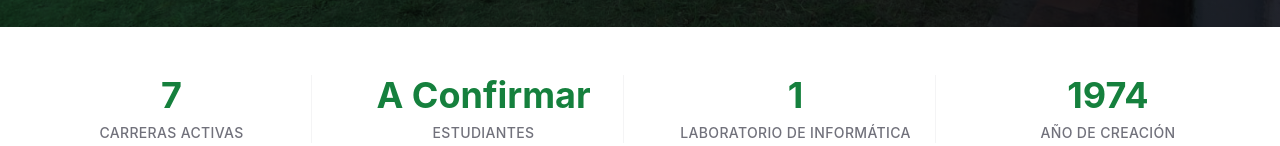
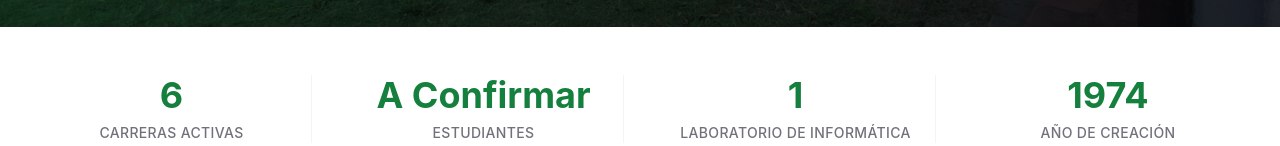
Before and after one commit to rizzofs/CentroRegionalChivilcoy, a React (Vite) app: page / in a window 1280 px wide. Shown: the part 654-800 px from the top of the page. Built offline with nearby package versions, Linux system fonts and the light colour scheme.

Commit message:
fix: updated active careers stat from 7 to 6

```diff
--- a/src/pages/Home.tsx
+++ b/src/pages/Home.tsx
@@ -85,7 +85,7 @@ export default function Home() {
         <div className="max-w-7xl mx-auto px-4 sm:px-6 lg:px-8 py-12">
           <div className="grid grid-cols-2 md:grid-cols-4 gap-8 divide-x divide-zinc-100 text-center">
             <div className="px-4">
-              <div className="text-4xl font-bold text-primary mb-2">7</div>
+              <div className="text-4xl font-bold text-primary mb-2">6</div>
               <div className="text-sm font-medium text-zinc-500 uppercase tracking-wide">Carreras Activas</div>
             </div>
             <div className="px-4">
```
